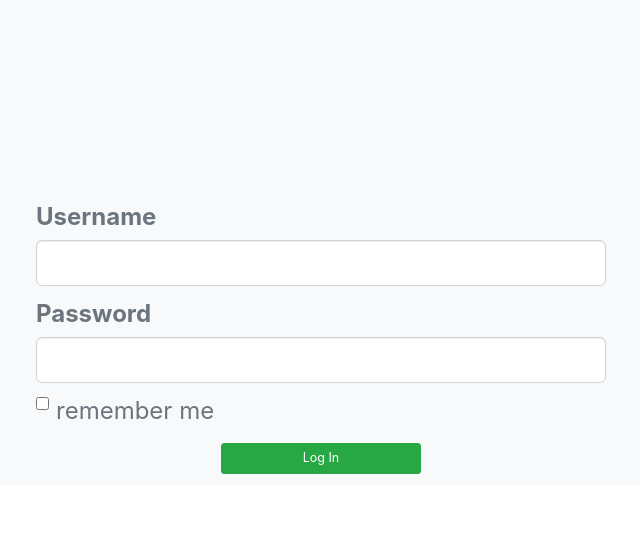
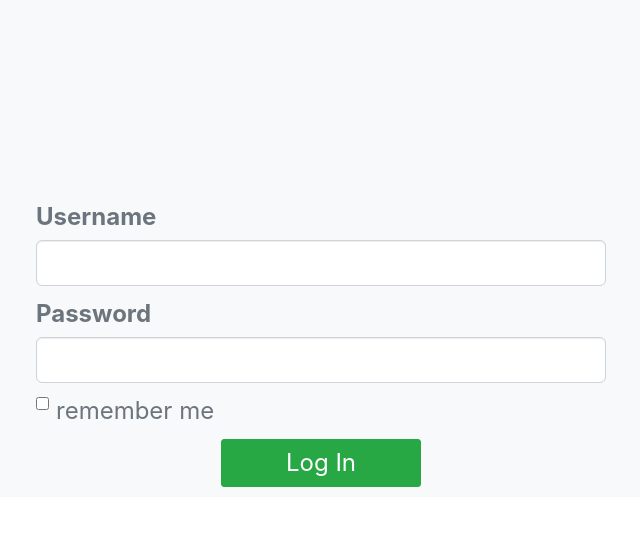
Before and after one commit to PinterAd/set09103, a Flask app: page /login in a window 1280 px wide. Shown: the part 98-634 px from the top of the page, without its empty margins (319-959 px from the left). Run offline with Flask 2, Linux system fonts and the light colour scheme; some libraries are stand-ins or nearby versions.

Commit message:
Update login.html

```diff
--- a/templates/login.html
+++ b/templates/login.html
@@ -51,7 +51,7 @@ Noteshare
         {{ wtf.form_field(form.password) }}
         {{ wtf.form_field(form.remember) }}
         <div style="text-align: center;">
-            <input style="width:200px;" type="submit" class="btn btn-lg btn-success" value="Log In"/>
+            <input style="width:200px; font-size: 18pt" type="submit" class="btn btn-lg btn-success" value="Log In"/>
         </div>
     </form>
 </div>
```
